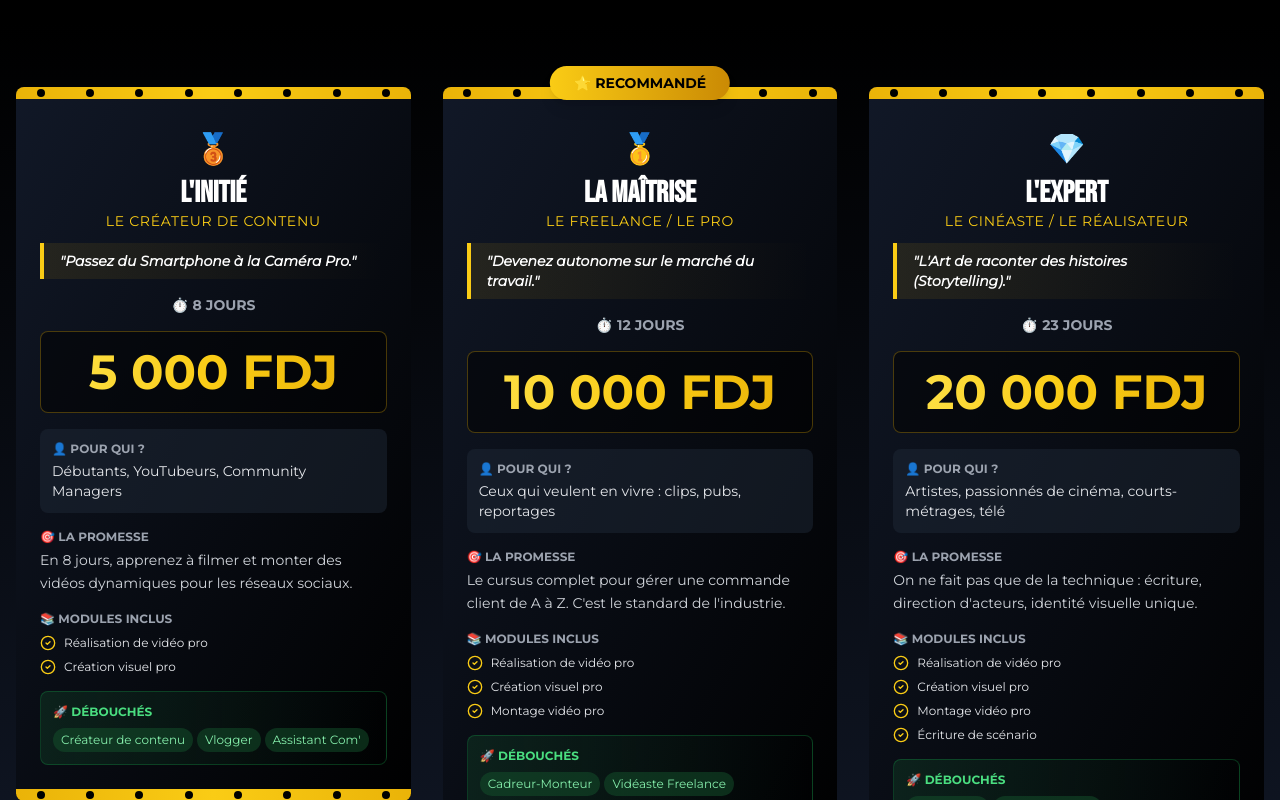
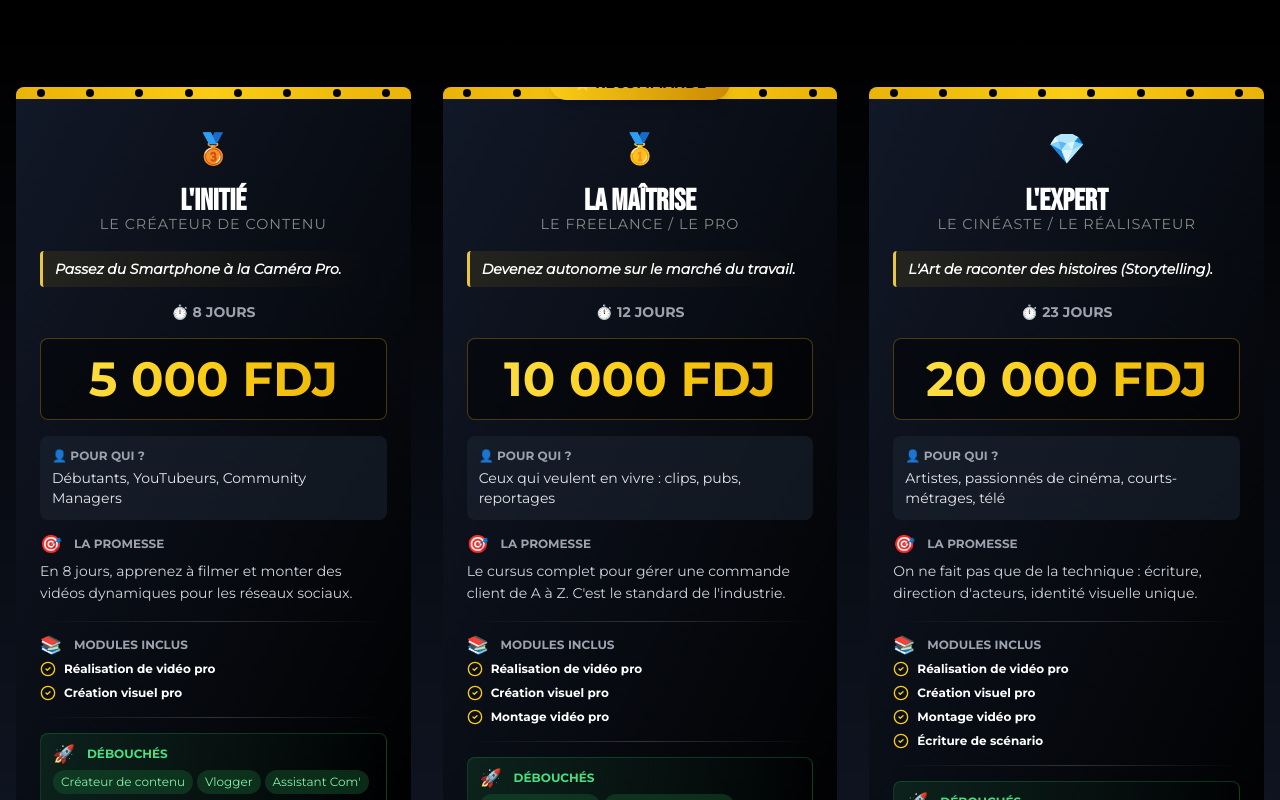
Before and after one commit to Willston125/studio, a Next.js app in the folder studio/: page / in a window 1280 px wide. Shown: the part 1340-2140 px from the top of the page. Built offline with nearby package versions, Linux system fonts and the light colour scheme; a web font is replaced by a local one.

Commit message:
mise a jour complete

```diff
--- a/studio/src/app/globals.css
+++ b/studio/src/app/globals.css
@@ -2123,7 +2123,7 @@
 }
 
 /* === CINEMA LOADING ANIMATION === */
-@keyframes projector-reel {
+@keyframes loading-reel {
   0% {
     transform: rotate(0deg);
   }
@@ -2131,6 +2131,112 @@
   100% {
     transform: rotate(360deg);
   }
+}
+
+/* === ACADEMY PACKAGE CARDS STYLES === */
+
+.card-subtitle {
+  font-size: 0.9rem;
+  color: #888;
+  margin-top: -5px;
+  margin-bottom: 15px;
+  text-transform: uppercase;
+  letter-spacing: 1px;
+}
+
+.badge-level {
+  font-size: 0.7rem;
+  border: 1px solid #555;
+  padding: 2px 8px;
+  border-radius: 4px;
+  margin-bottom: 10px;
+  display: inline-block;
+  background: rgba(0, 0, 0, 0.3);
+  transition: all 0.3s ease;
+}
+
+.badge-level:hover {
+  transform: scale(1.05);
+  background: rgba(0, 0, 0, 0.5);
+}
+
+.text-gold.badge-level {
+  border-color: #FFD700;
+  color: #FFD700;
+}
+
+.promise {
+  font-style: italic;
+  font-size: 0.9rem;
+  color: #ddd;
+  margin-bottom: 15px;
+  line-height: 1.4;
+  padding-left: 12px;
+  border-left: 3px solid var(--or-accessible);
+}
+
+.separator {
+  border: 0;
+  height: 1px;
+  background: linear-gradient(to right, transparent, #333, transparent);
+  margin: 15px 0;
+}
+
+.card-content li {
+  margin-bottom: 15px;
+  display: block;
+  line-height: 1.6;
+}
+
+.card-content strong {
+  color: #fff;
+  font-weight: bold;
+}
+
+.icon {
+  margin-right: 8px;
+  font-size: 1.1rem;
+  display: inline-block;
+  vertical-align: middle;
+}
+
+/* Package card hover effects */
+.package-card {
+  transition: all 0.4s cubic-bezier(0.4, 0, 0.2, 1);
+  position: relative;
+  overflow: hidden;
+}
+
+.package-card::before {
+  content: '';
+  position: absolute;
+  top: 0;
+  left: -100%;
+  width: 100%;
+  height: 100%;
+  background: linear-gradient(90deg, transparent, rgba(212, 175, 55, 0.1), transparent);
+  transition: left 0.5s ease;
+  pointer-events: none;
+  z-index: 1;
+}
+
+.package-card:hover::before {
+  left: 100%;
+}
+
+.package-card:hover {
+  transform: translateY(-8px) scale(1.02);
+  box-shadow: 0 20px 40px rgba(212, 175, 55, 0.2);
+}
+
+/* Career tags animation */
+.career-tag {
+  transition: all 0.3s ease;
+}
+
+.career-tag:hover {
+  transform: translateY(-2px);
+  box-shadow: 0 4px 8px rgba(34, 197, 94, 0.3);
 }
 
 .loading-reel {
--- a/studio/src/components/cine-enroll/program-packages-section.tsx
+++ b/studio/src/components/cine-enroll/program-packages-section.tsx
@@ -123,7 +123,7 @@ export default function ProgramPackagesSection() {
                         {packages.map((pkg, index) => (
                             <div
                                 key={index}
-                                className="relative group"
+                                className="relative group package-card"
                             >
                                 {/* Popular Badge */}
                                 {pkg.isPopular && (
@@ -149,19 +149,19 @@ export default function ProgramPackagesSection() {
                                     <div className="p-6 pt-8">
                                         {/* Badge + Title */}
                                         <div className="text-center mb-3">
-                                            <span className="text-3xl">{pkg.badge}</span>
+                                            <span className="text-3xl mb-2 inline-block">{pkg.badge}</span>
                                             <h3 className="text-2xl md:text-3xl font-bold text-white mt-2">
                                                 {pkg.title}
                                             </h3>
-                                            <p className="text-yellow-400 text-sm font-medium uppercase tracking-wider">
+                                            <p className="card-subtitle text-yellow-400">
                                                 {pkg.subtitle}
                                             </p>
                                         </div>
 
                                         {/* Slogan - The Hook */}
-                                        <div className="bg-gradient-to-r from-yellow-500/10 to-transparent border-l-4 border-yellow-400 px-4 py-2 mb-4">
-                                            <p className="text-white font-semibold italic text-sm">
-                                                "{pkg.slogan}"
+                                        <div className="promise bg-gradient-to-r from-yellow-500/10 to-transparent rounded px-3 py-2 mb-4">
+                                            <p className="text-white font-semibold text-sm">
+                                                {pkg.slogan}
                                             </p>
                                         </div>
 
@@ -185,32 +185,42 @@ export default function ProgramPackagesSection() {
 
                                         {/* Promise - La Promesse */}
                                         <div className="mb-4">
-                                            <p className="text-xs text-gray-400 uppercase font-bold mb-1">🎯 La promesse</p>
+                                            <p className="text-xs text-gray-400 uppercase font-bold mb-2 flex items-center gap-1">
+                                                <span className="icon">🎯</span> La promesse
+                                            </p>
                                             <p className="text-gray-300 text-sm leading-relaxed">{pkg.promise}</p>
                                         </div>
 
+                                        <hr className="separator" />
+
                                         {/* Features List */}
-                                        <div className="space-y-2 mb-4">
-                                            <p className="text-xs text-gray-400 uppercase font-bold">📚 Modules inclus</p>
+                                        <div className="space-y-2 mb-4 card-content">
+                                            <p className="text-xs text-gray-400 uppercase font-bold flex items-center gap-1">
+                                                <span className="icon">📚</span> Modules inclus
+                                            </p>
                                             {pkg.features.map((feature, idx) => (
                                                 <div
                                                     key={idx}
                                                     className="flex items-center gap-2 text-gray-200"
                                                 >
                                                     <CheckCircle2 className="w-4 h-4 text-yellow-400 flex-shrink-0" />
-                                                    <span className="text-xs font-medium">{feature.label}</span>
+                                                    <span className="text-xs font-medium"><strong>{feature.label}</strong></span>
                                                 </div>
                                             ))}
                                         </div>
 
+                                        <hr className="separator" />
+
                                         {/* Career Outcomes - Débouchés */}
                                         <div className="bg-gradient-to-r from-green-900/30 to-transparent rounded-lg p-3 border border-green-600/30">
-                                            <p className="text-xs text-green-400 uppercase font-bold mb-2">🚀 Débouchés</p>
+                                            <p className="text-xs text-green-400 uppercase font-bold mb-2 flex items-center gap-1">
+                                                <span className="icon">🚀</span> Débouchés
+                                            </p>
                                             <div className="flex flex-wrap gap-1">
                                                 {pkg.careers.map((career, idx) => (
                                                     <span
                                                         key={idx}
-                                                        className="bg-green-900/50 text-green-300 text-xs px-2 py-1 rounded-full"
+                                                        className="career-tag bg-green-900/50 text-green-300 text-xs px-2 py-1 rounded-full"
                                                     >
                                                         {career}
                                                     </span>
```
